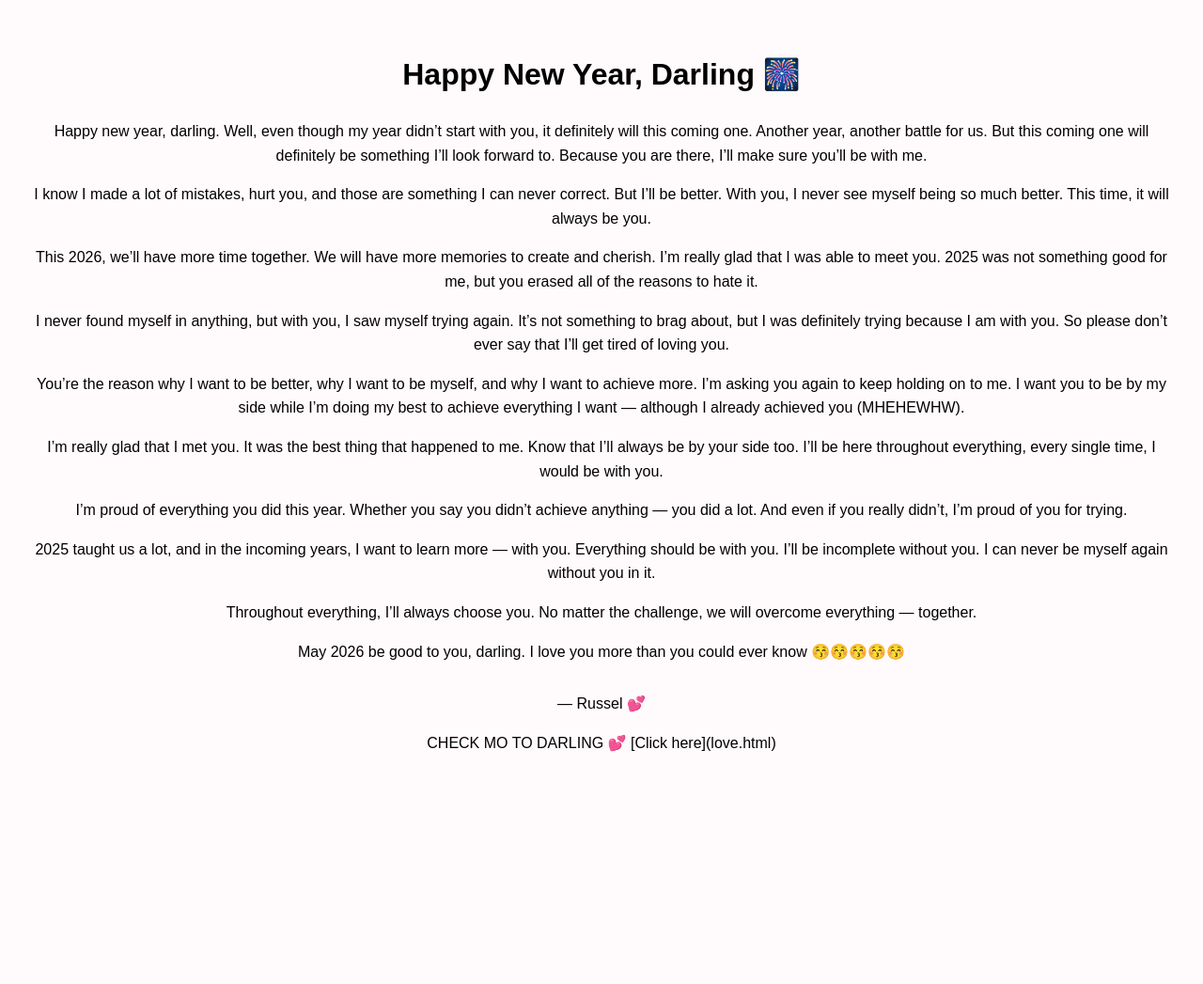
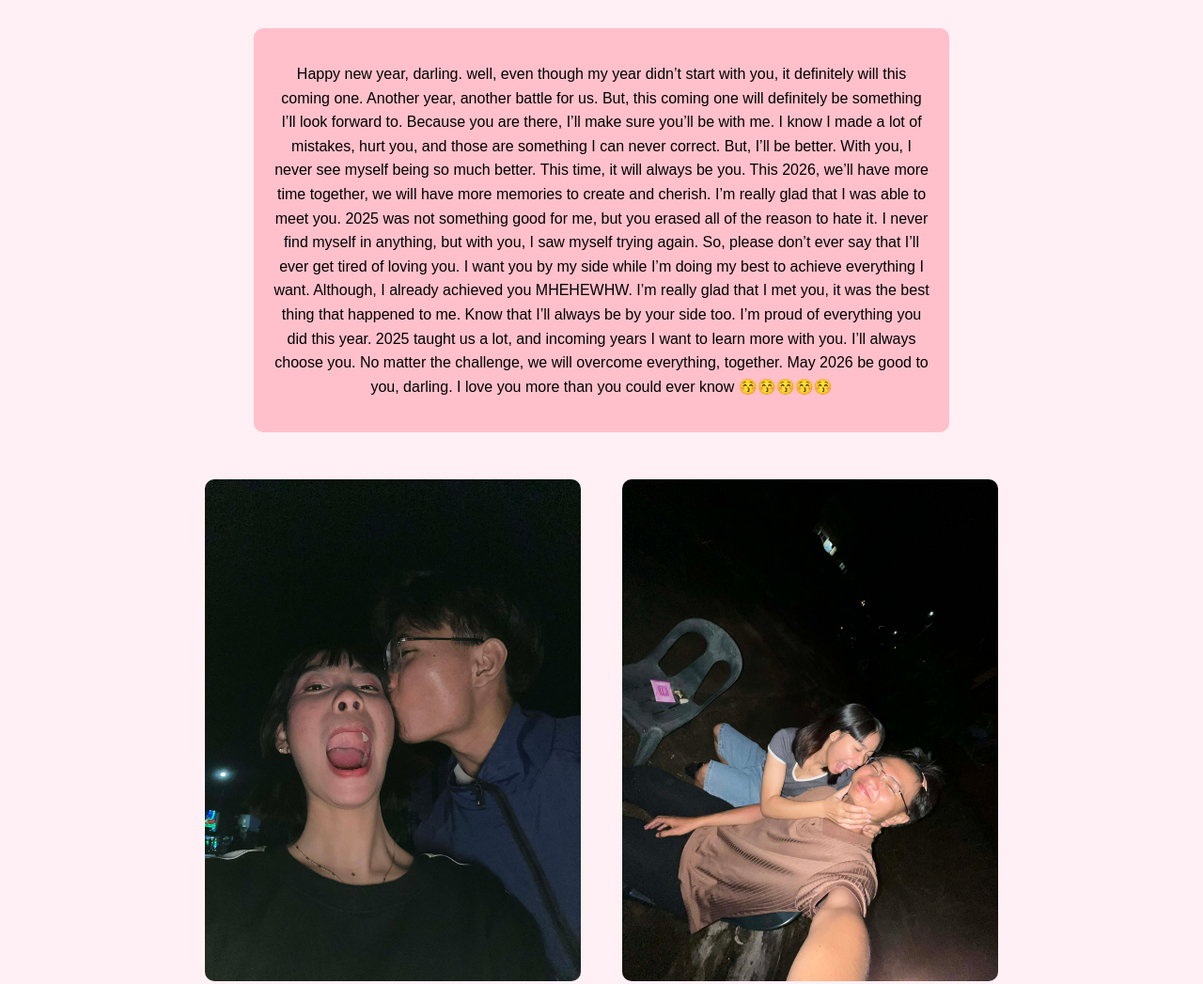
Before and after one commit to RJAYCP/RJAYCP, a plain HTML site: page index.html in a window 1280 px wide. Shown: the whole page at 94% size. Before the commit the page ends 836 px from the top, so only its background shows below. Drawn offline with Linux system fonts and the light colour scheme.

Commit message:
Update index.html

```diff
--- a/index.html
+++ b/index.html
@@ -1,77 +1,71 @@
 <!DOCTYPE html>
 <html>
 <head>
-  <title>For You ❤️</title>
+    <meta charset="UTF-8">
+    <title>Love Page</title>
+    <style>
+        body {
+            background-color: #fff0f5; /* Light pink background for the whole page */
+            font-family: Arial, sans-serif;
+            text-align: center;
+        }
+
+        .my-paragraph {
+            background-color: #ffc0cb; /* Pink background for the paragraph */
+            padding: 20px;
+            border-radius: 10px;
+            max-width: 700px;
+            margin: 30px auto;
+            line-height: 1.6;
+        }
+
+        img {
+            max-width: 400px;
+            margin: 20px;
+            border-radius: 10px;
+        }
+
+        a {
+            display: inline-block;
+            margin: 20px;
+            padding: 10px 20px;
+            background-color: #ff69b4;
+            color: white;
+            text-decoration: none;
+            border-radius: 5px;
+        }
+
+        a:hover {
+            background-color: #ff1493;
+        }
+    </style>
 </head>
-<body style="text-align:center; font-family:Arial; background:#fffafc; padding:25px; line-height:1.6;">
+<body>
 
-<h1>Happy New Year, Darling 🎆</h1>
+    <div class="my-paragraph">
+        <p>
+            Happy new year, darling. well, even though my year didn’t start with you, it definitely will this coming one.
+            Another year, another battle for us. But, this coming one will definitely be something I’ll look forward to.
+            Because you are there, I’ll make sure you’ll be with me. I know I made a lot of mistakes, hurt you, and those
+            are something I can never correct. But, I’ll be better. With you, I never see myself being so much better.
+            This time, it will always be you.
 
-<p>
-Happy new year, darling. Well, even though my year didn’t start with you,
-it definitely will this coming one. Another year, another battle for us.
-But this coming one will definitely be something I’ll look forward to.
-Because you are there, I’ll make sure you’ll be with me.
-</p>
+            This 2026, we’ll have more time together, we will have more memories to create and cherish. I’m really glad that
+            I was able to meet you. 2025 was not something good for me, but you erased all of the reason to hate it. I never
+            find myself in anything, but with you, I saw myself trying again. So, please don’t ever say that I’ll ever get
+            tired of loving you. I want you by my side while I’m doing my best to achieve everything I want. Although, I
+            already achieved you MHEHEWHW. I’m really glad that I met you, it was the best thing that happened to me. Know
+            that I’ll always be by your side too. I’m proud of everything you did this year. 2025 taught us a lot, and
+            incoming years I want to learn more with you. I’ll always choose you. No matter the challenge, we will overcome
+            everything, together. May 2026 be good to you, darling. I love you more than you could ever know 😚😚😚😚😚
+        </p>
+    </div>
 
-<p>
-I know I made a lot of mistakes, hurt you, and those are something I can never correct.
-But I’ll be better. With you, I never see myself being so much better.
-This time, it will always be you.
-</p>
+    <!-- Your Pictures -->
+    <img src="https://github.com/RJAYCP/RJAYCP/raw/9e07c3b2367e5498569f82b693087a70a228303b/0df4b598-64d3-4762-8ea0-66a5ac144cce.jpg" alt="Pic 1">
+    <img src="https://github.com/RJAYCP/RJAYCP/raw/8b5e0b1eb3d5320cb3a9c86eaec05a5814e6da1c/0cdf8ae8-4aa1-4ea9-9465-ec35dc7b7f23.jpg" alt="Pic 2">
 
-<p>
-This 2026, we’ll have more time together. We will have more memories to create and cherish.
-I’m really glad that I was able to meet you. 2025 was not something good for me,
-but you erased all of the reasons to hate it.
-</p>
 
-<p>
-I never found myself in anything, but with you, I saw myself trying again.
-It’s not something to brag about, but I was definitely trying because I am with you.
-So please don’t ever say that I’ll get tired of loving you.
-</p>
-
-<p>
-You’re the reason why I want to be better, why I want to be myself,
-and why I want to achieve more. I’m asking you again to keep holding on to me.
-I want you to be by my side while I’m doing my best to achieve everything I want —
-although I already achieved you (MHEHEWHW).
-</p>
-
-<p>
-I’m really glad that I met you. It was the best thing that happened to me.
-Know that I’ll always be by your side too. I’ll be here throughout everything,
-every single time, I would be with you.
-</p>
-
-<p>
-I’m proud of everything you did this year. Whether you say you didn’t achieve anything —
-you did a lot. And even if you really didn’t, I’m proud of you for trying.
-</p>
-
-<p>
-2025 taught us a lot, and in the incoming years, I want to learn more — with you.
-Everything should be with you. I’ll be incomplete without you.
-I can never be myself again without you in it.
-</p>
-
-<p>
-Throughout everything, I’ll always choose you. No matter the challenge,
-we will overcome everything — together.
-</p>
-
-<p>
-May 2026 be good to you, darling.
-I love you more than you could ever know 😚😚😚😚😚
-</p>
-
-<p style="margin-top:30px;">
-— Russel 💕
-</p>
 
 </body>
 </html>
-
-CHECK MO TO DARLING 💕
-[Click here](love.html)
```
